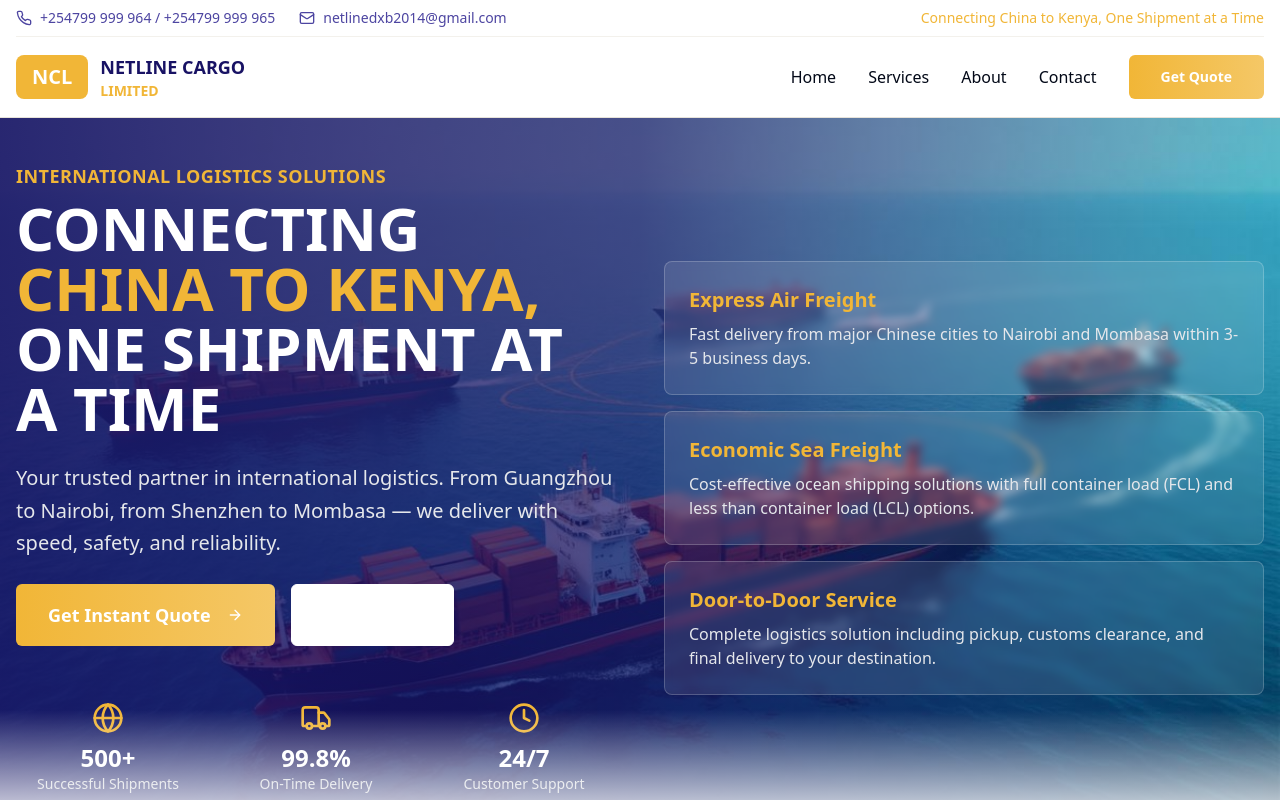
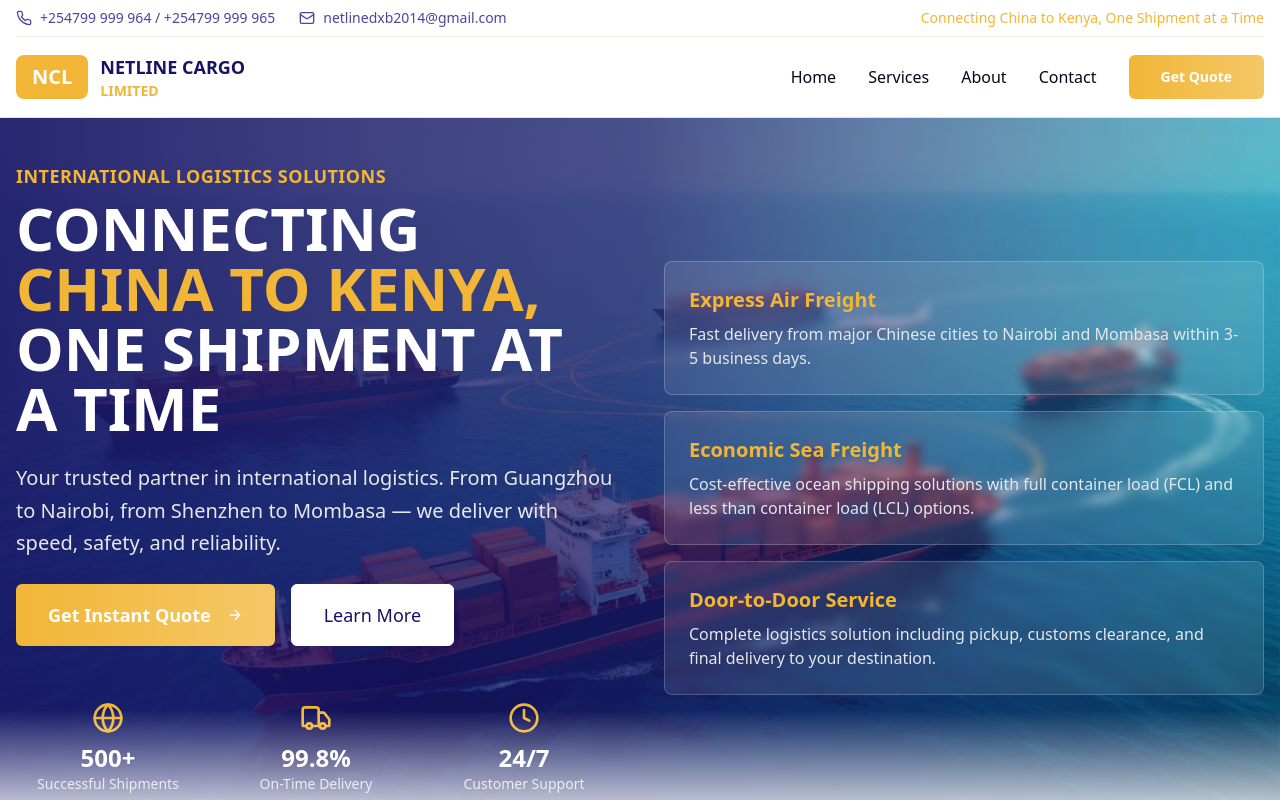
Before and after one commit to its-coded-coder/Netline-cargo, a React (Vite) app: page / in a window 1280 px wide. Shown: the top 800 px of the page. Built offline with nearby package versions, Linux system fonts and the light colour scheme.

Commit message:
Brand color change

```diff
--- a/src/components/Contact.tsx
+++ b/src/components/Contact.tsx
@@ -160,7 +160,7 @@ const Contact = ({ onGetQuote }: ContactProps) => {
             <Button
               variant="outline"
               size="lg"
-              className="border-white text-white hover:bg-white hover:text-[hsl(var(--brand-navy))]"
+              className="border-white text-white hover:#1f1969 text-[hsl(var(--brand-navy))]"
             >
               Call: +254799 999 964
             </Button>
--- a/src/components/Hero.tsx
+++ b/src/components/Hero.tsx
@@ -54,7 +54,7 @@ const Hero = ({ onGetQuote }: HeroProps) => {
               <Button
                 variant="outline"
                 size="lg"
-                className="text-lg px-8 py-4 h-auto border-white text-white hover:bg-white hover:text-[hsl(var(--brand-navy))]"
+                className="text-lg px-8 py-4 h-auto border-white text-white hover:#1f1969 text-[hsl(var(--brand-navy))]"
               >
                 Learn More
               </Button>
```
